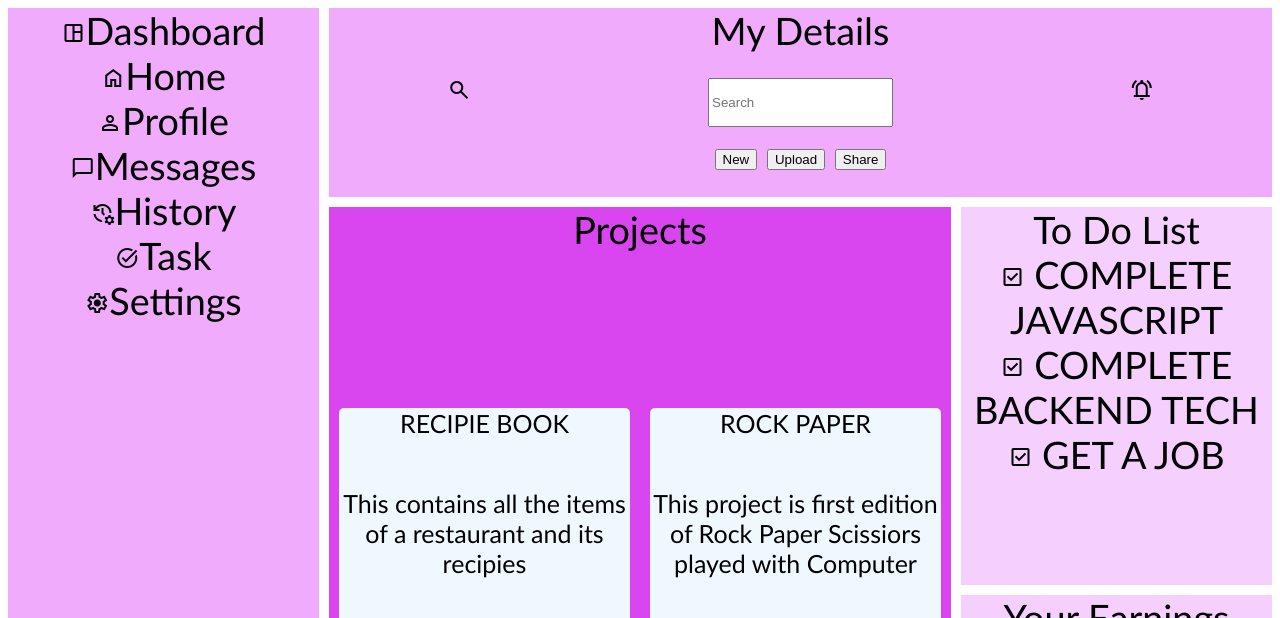
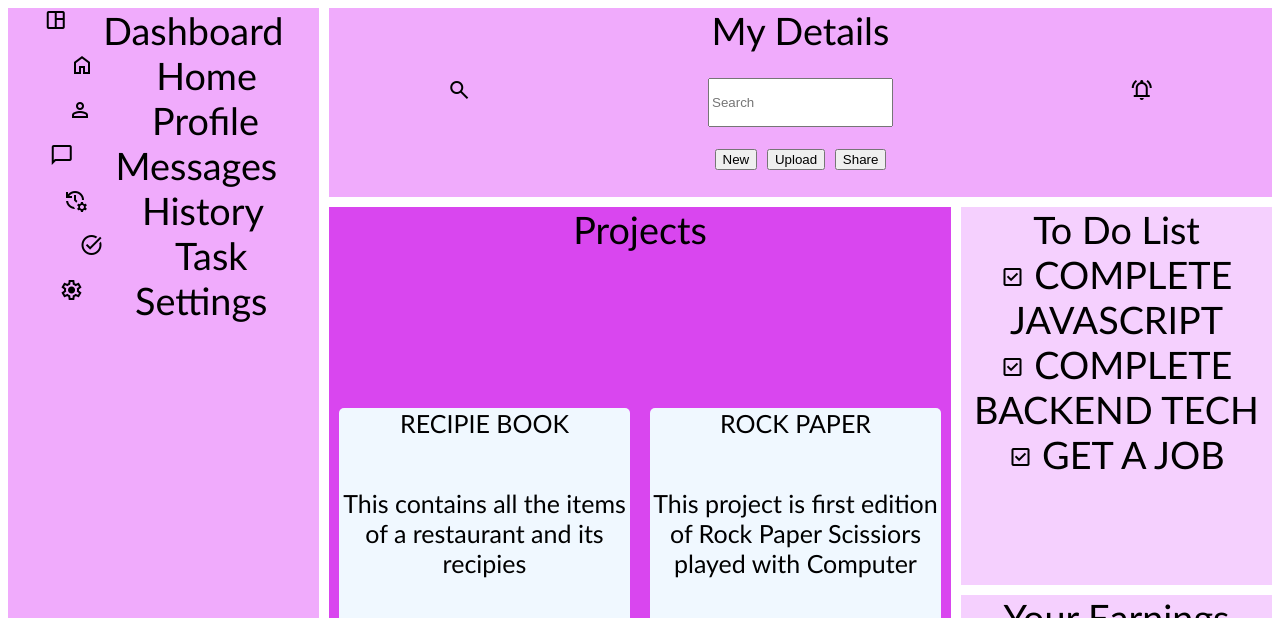
Before and after one commit to pshivak678/admindashboard, a plain HTML site: page index.html in a window 1280 px wide. Shown: the top 618 px of the page. Drawn offline with nearby package versions, Linux system fonts and the light colour scheme.

Commit message:
dashboard edited

```diff
--- a/index.html
+++ b/index.html
@@ -24,25 +24,28 @@
                 <button>Share</button>
             </div>
         </div>
-        <div class="sidebar"><span class="material-symbols-outlined">
+        <div class="sidebar">
+            <div class="side"><span class="material-symbols-outlined">
             space_dashboard
             </span>Dashboard
-            <div><span class="material-symbols-outlined">
+        </div>
+        <div class="side"><span class="material-symbols-outlined">
                 home
-                </span>Home</div>
-            <div> <span class="material-symbols-outlined">
+                </span>Home
+        </div>
+            <div class="side"> <span class="material-symbols-outlined">
                 person
                 </span>Profile</div>
-            <div> <span class="material-symbols-outlined">
+            <div class="side"> <span class="material-symbols-outlined">
                 chat_bubble
                 </span>Messages</div>
-            <div><span class="material-symbols-outlined">
+            <div class="side"><span class="material-symbols-outlined">
                 manage_history
                 </span>History</div>
-            <div><span class="material-symbols-outlined">
+            <div class="side"><span class="material-symbols-outlined">
                 task_alt
                 </span>Task</div>
-            <div><span class="material-symbols-outlined">
+            <div class="side"><span class="material-symbols-outlined">
                 settings
                 </span>Settings</div>
         </div>
--- a/style.css
+++ b/style.css
@@ -32,6 +32,12 @@
     grid-row-start: 1;
     grid-row-end: 4;
     background-color: #f0abfc;
+}
+
+.side{
+    display:flex;
+    flex-direction: row;
+    justify-content: space-evenly;
 }
 
 .projects{
```
